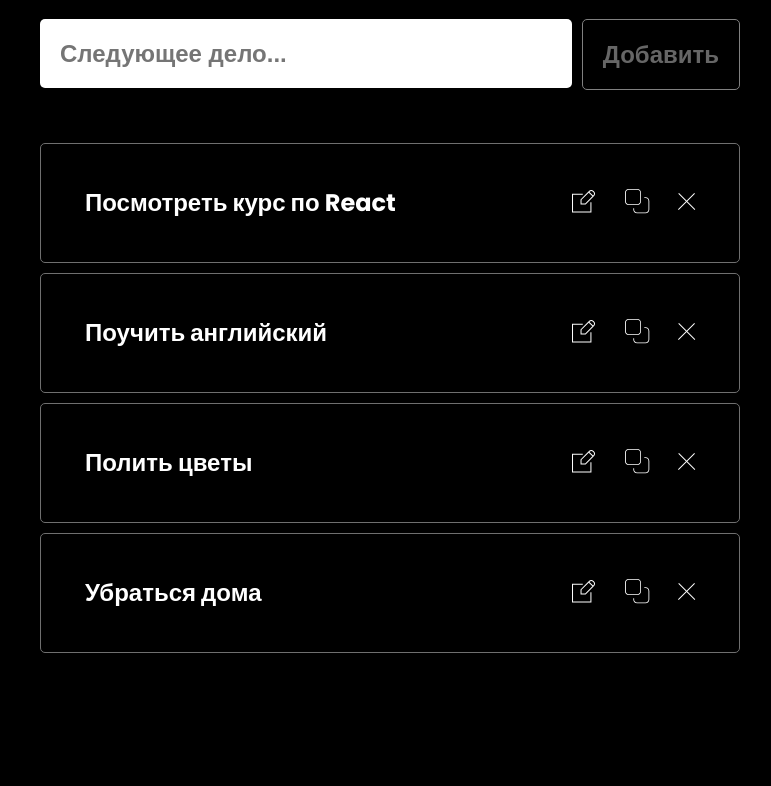
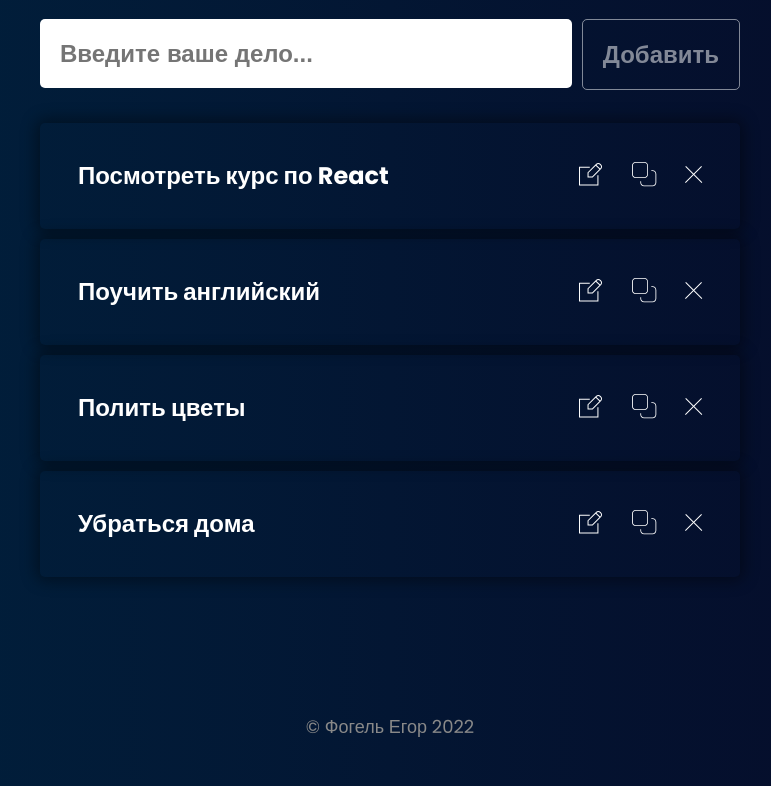
Before and after one commit to egoryan8/JS-todo-list, a plain HTML site: page index.html in a window 1280 px wide. Shown: the part 134-920 px from the top of the page, without its empty margins (250-1021 px from the left). Drawn offline with Linux system fonts and the light colour scheme.

Commit message:
feat: add background gradient

```diff
--- a/index.html
+++ b/index.html
@@ -27,11 +27,11 @@
               id="todo-input"
               name="todo"
               class="todos__input"
-              placeholder="Следующее дело..."
+              placeholder="Введите ваше дело..."
               minlength="3"
               maxlength="25"
             />
-            <span class="todoes__error todo-input-error">qwfqfqfq</span>
+            <span class="todoes__error todo-input-error"></span>
           </label>
           <button class="todos__submit-btn button todos__submit-btn_disabled" disabled>
             Добавить
--- a/scripts/index.js
+++ b/scripts/index.js
@@ -68,6 +68,7 @@ const handleTodoSubmit = (evt) => {
     todoInputElement.style.boxShadow = 'none';
   } else {
     addTodo(text);
+    setDisableBtn();
   }
 
   todoFormElement.reset();
--- a/style.css
+++ b/style.css
@@ -6,7 +6,8 @@ body {
 
 .page {
   font-family: 'Poppins', sans-serif;
-  background-color: #000000;
+  background: linear-gradient(to right, #00223e, #060a28);
+
   font-style: normal;
   font-weight: 900;
   color: #ffffff;
@@ -95,8 +96,8 @@ body {
 .todos__submit-btn_disabled {
   background: transparent;
   cursor: not-allowed;
-  color: rgba(254, 254, 254, 0.4);
-  border: 1px solid gray;
+  color: rgba(255, 255, 255, 0.5);
+  border: 1px solid rgba(254, 255, 255, 0.5);
 }
 
 @media (max-width: 605px) {
@@ -113,10 +114,10 @@ body {
 
 .todo {
   display: flex;
-  padding: 44px;
+  padding: 38px;
   align-items: center;
   margin-bottom: 10px;
-  border: 1px solid #6f6f6f;
+  box-shadow: 0px 0px 15px 4px rgba(0, 0, 0, 0.4);
   box-sizing: border-box;
   border-radius: 5px;
   transition: transform 0.7s, opacity 0.4s;
```
